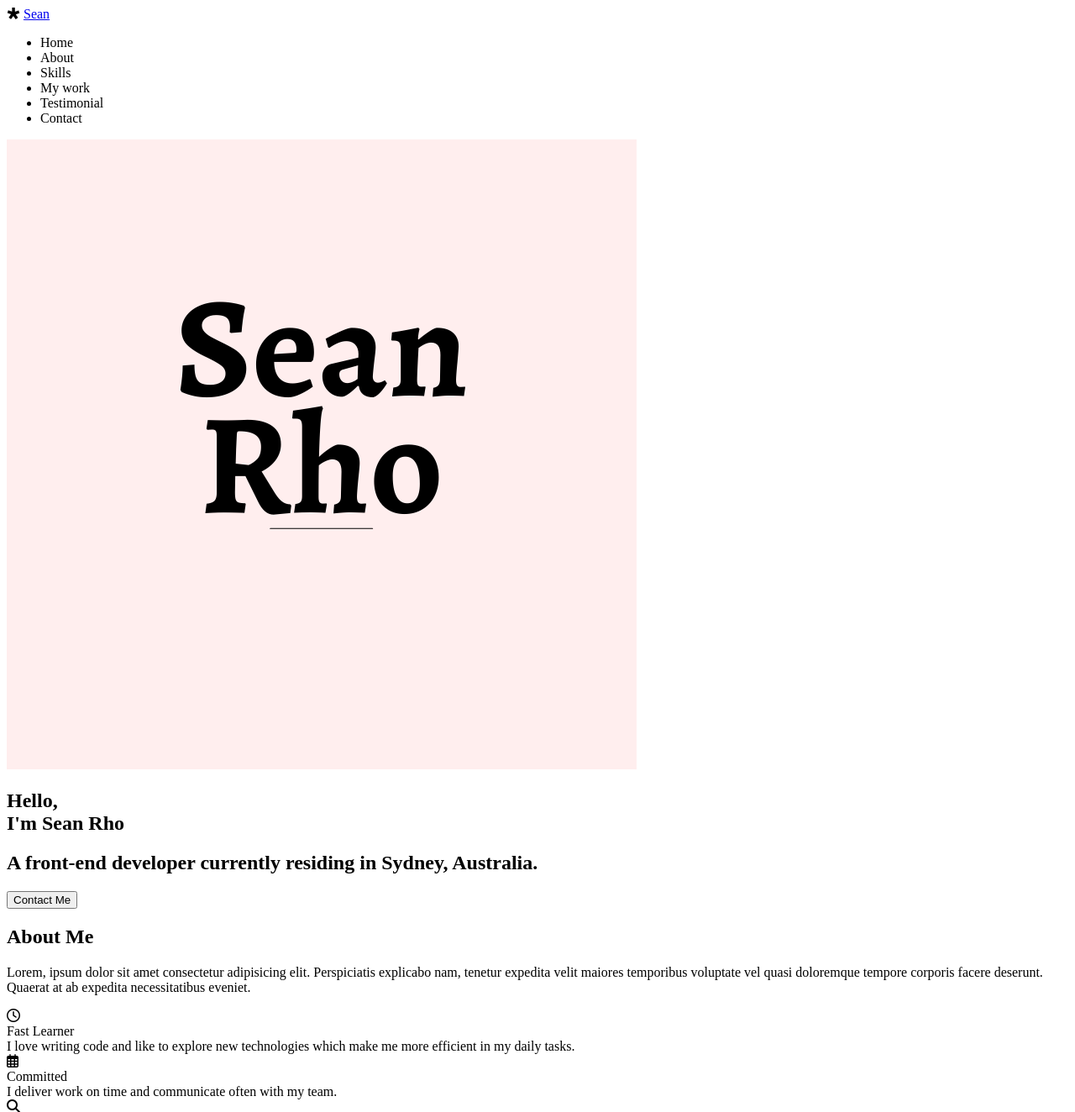
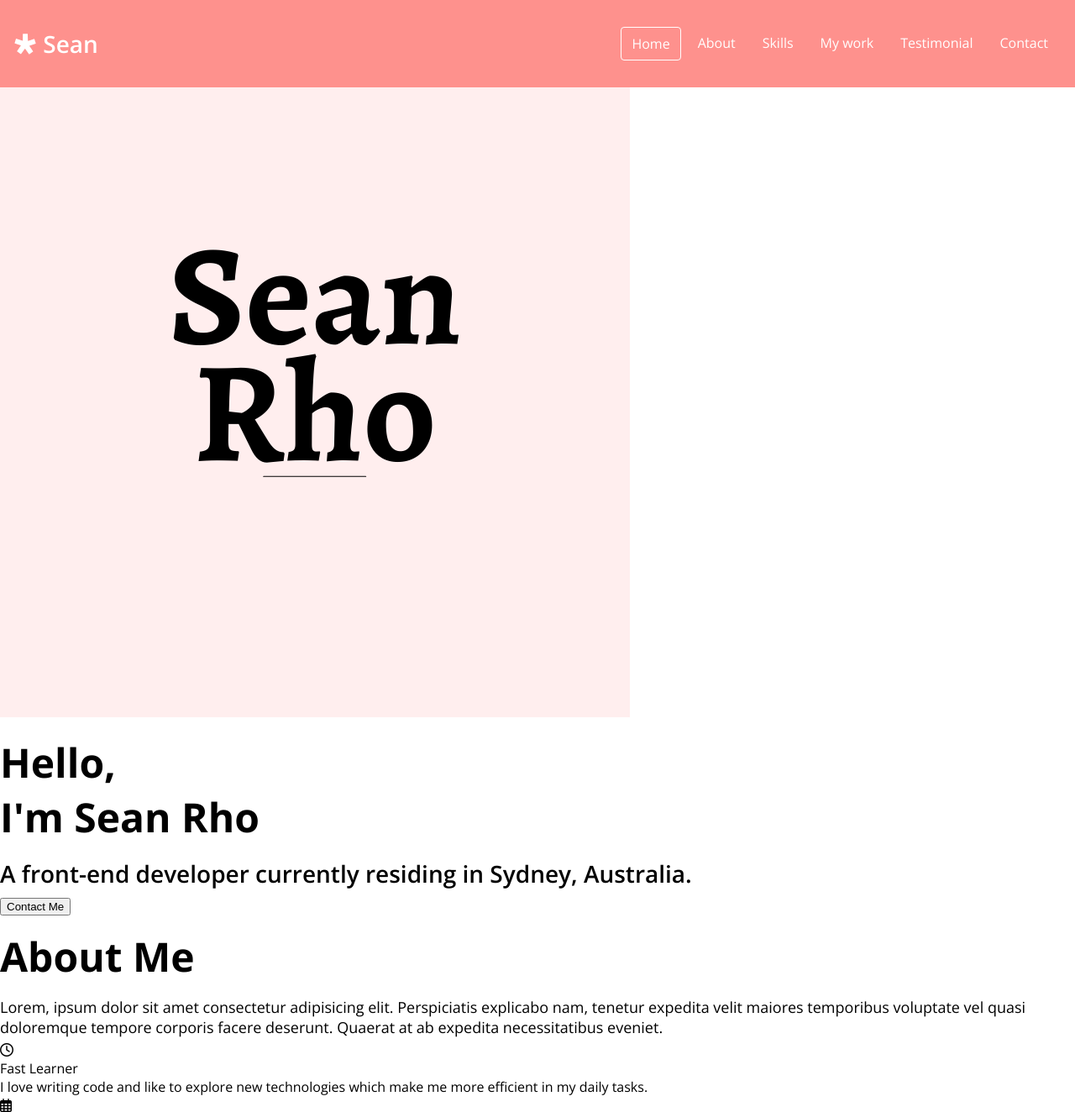
Before and after one commit to seanrho94/Portfolio-website-ver2, a plain HTML site: page index.html in a window 1280 px wide. Shown: the top 1324 px of the page at 84% size. Drawn offline with nearby package versions, Linux system fonts and the light colour scheme.

Commit message:
navbar styling

```diff
--- a/index.html
+++ b/index.html
@@ -23,7 +23,7 @@
       <a href="#">Sean</a>
     </div>
     <ul class="navbar__menu">
-      <li class="navbar__menu__item">Home</li>
+      <li class="navbar__menu__item active">Home</li>
       <li class="navbar__menu__item">About</li>
       <li class="navbar__menu__item">Skills</li>
       <li class="navbar__menu__item">My work</li>
--- a/style.css
+++ b/style.css
@@ -0,0 +1,116 @@
+/* Global */
+
+:root {
+  /* Color */
+  --color-white: #ffffff;
+  --color-light-white: #eeeeee;
+  --color-dark-white: #bdbdbd;
+  --color-pink: #fe918d;
+  --color-dark-pink: #ff6863;
+  --color-dark-grey: #4d4d4d;
+  --color-grey: #616161;
+  --color-light-grey: #7c7979;
+  --color-blue: #73aace;
+  --color-yellow: #fff7d1;
+  --color-orange: #feb546;
+  --color-black: #000000;
+
+  /* Font size */
+  --font-large: 48px;
+  --font-medium: 28px;
+  --font-regular: 18px;
+  --font-small: 16px;
+  --font-micro: 14px;
+
+  /* Font weight */
+  --weight-bold: 700;
+  --weight-semi-bold: 600;
+  --weight-regular: 400;
+
+  /* Font weight */
+  --size-border-radius: 4px;
+}
+
+/* Universal Tag */
+* {
+  box-sizing: border-box;
+}
+
+body {
+  font-family: "Open Sans", sans-serif;
+  margin: 0;
+  cursor: default;
+}
+
+a {
+  text-decoration: none;
+  color: var(--color-white);
+}
+
+ul {
+  list-style: none;
+  padding: 0;
+}
+
+/* Typography */
+h1 {
+  font-size: var(--font-large);
+  font-weight: var(--weight-bold);
+  color: var(--color-black);
+  margin: 16px 0px;
+}
+
+h2 {
+  font-size: var(--font-medium);
+  font-weight: var(--weight-semi-bold);
+  color: var(--color-black);
+  margin: 8px 0;
+}
+
+h3 {
+  font-size: var(--font-regular);
+  font-weight: var(--weight-regular);
+  color: var(--color-black);
+  margin: 8px 0;
+}
+
+p {
+  font-size: var(--font-regular);
+  font-weight: var(--weight-regular);
+  color: var(--color-black);
+  margin: 4px 0;
+}
+
+/* Navbar */
+#navbar {
+  display: flex;
+  justify-content: space-between;
+  align-items: center;
+  background-color: var(--color-pink);
+  color: var(--color-white);
+  padding: 16px;
+}
+
+.navbar__menu {
+  display: flex;
+}
+
+.navbar__menu__item {
+  padding: 8px 12px;
+  margin: 0 4px;
+  cursor: pointer;
+  border-radius: var(--size-border-radius);
+}
+
+.navbar__logo {
+  font-size: var(--font-medium);
+  font-weight: var(--weight-semi-bold);
+}
+
+.navbar__menu__item.active {
+  border: 1px solid var(--color-white);
+}
+
+.navbar__menu__item:hover {
+  background-color: var(--color-dark-pink);
+}
```
